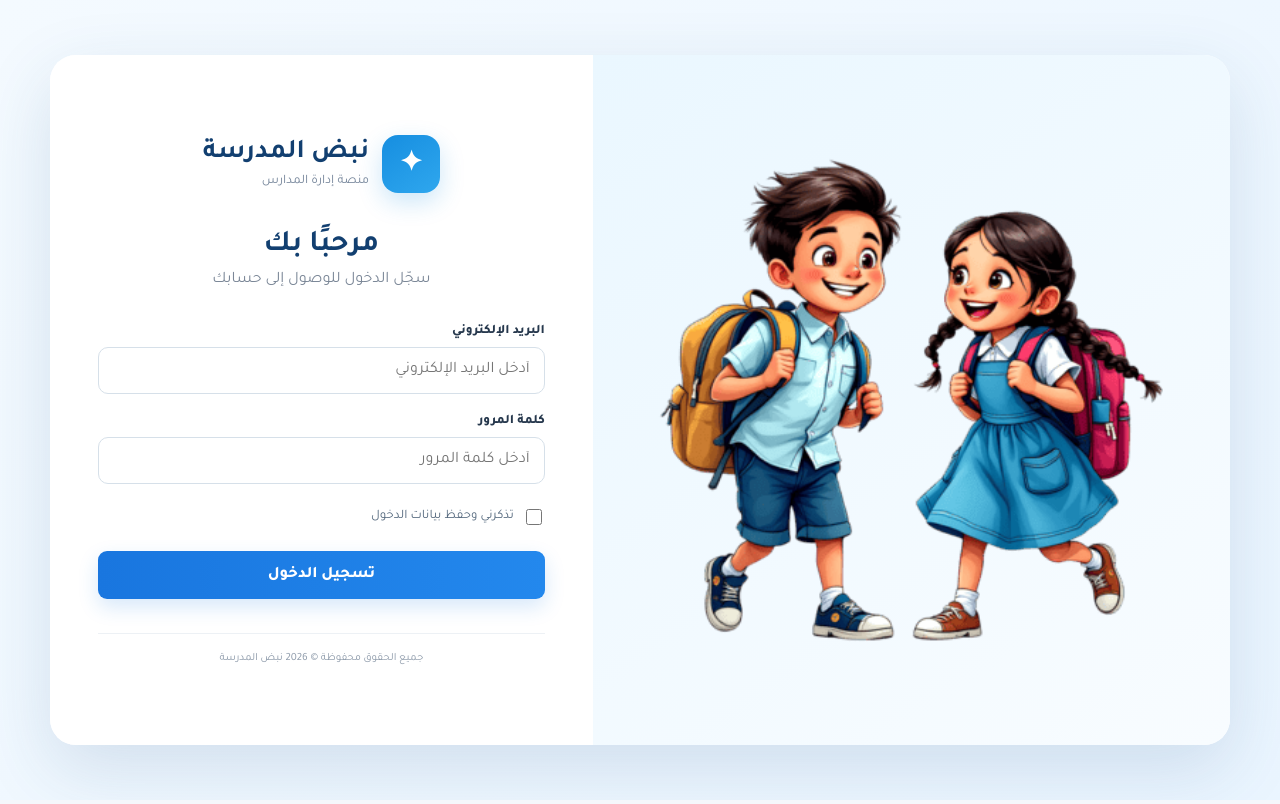
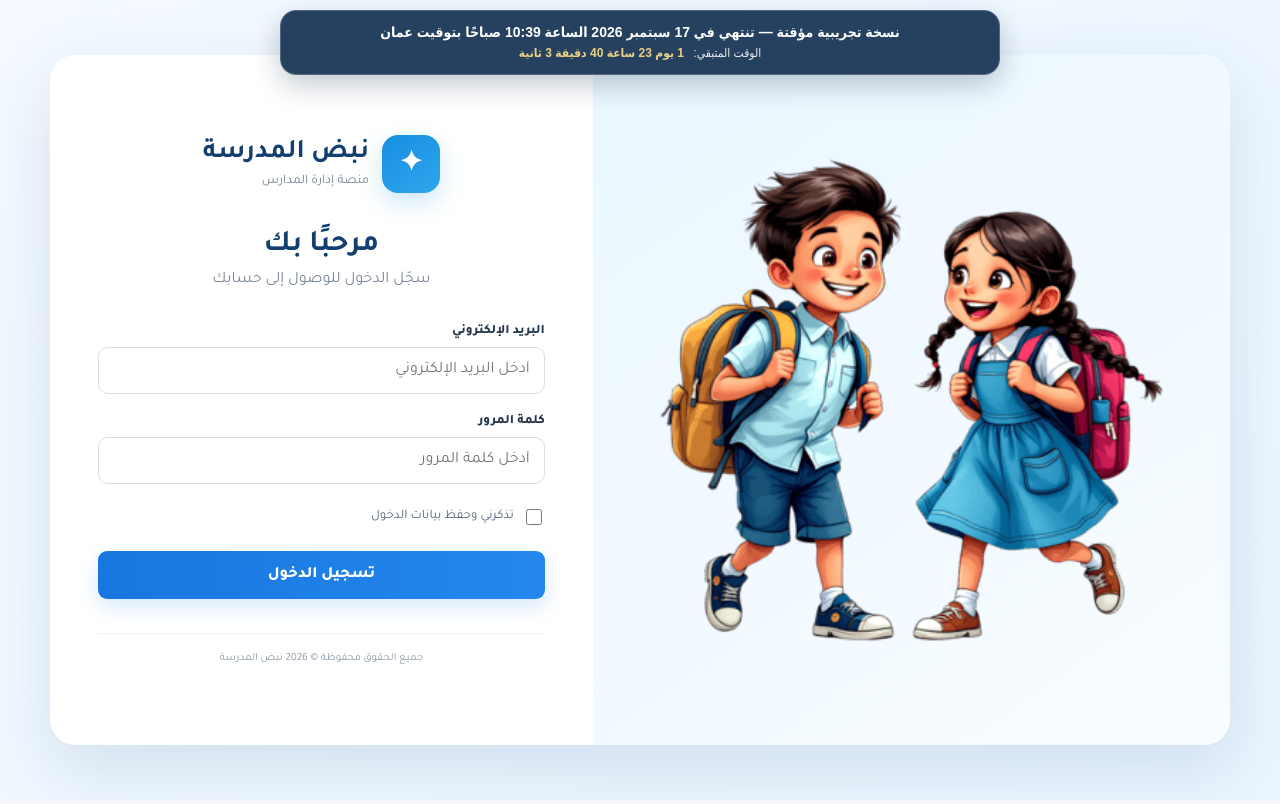
Before and after one commit to sultanooo22772288-droid/joud, a website: page demo.html in a window 1280 px wide. Drawn offline with nearby package versions, Linux system fonts and the light colour scheme.

Commit message:
Show demo expiry notice and countdown

```diff
--- a/demo.html
+++ b/demo.html
@@ -6,17 +6,40 @@
 <title>نسخة جود التجريبية</title>
 <style>
 html,body{margin:0;width:100%;height:100%;font-family:Arial,Tahoma,sans-serif;background:#f5f7fb}
-#demoFrame{border:0;width:100%;height:100%;display:none;background:#fff}
+body{overflow:hidden}
+#demoWrap{display:none;width:100%;height:100%;position:relative;background:#fff}
+#demoFrame{border:0;width:100%;height:100%;background:#fff}
+#demoBanner{
+  position:absolute;top:10px;left:50%;transform:translateX(-50%);z-index:20;
+  width:min(92vw,720px);box-sizing:border-box;
+  background:rgba(20,49,82,.92);color:#fff;border:1px solid rgba(255,255,255,.22);
+  border-radius:16px;padding:10px 14px;
+  box-shadow:0 10px 28px rgba(10,30,60,.24);
+  backdrop-filter:blur(12px);-webkit-backdrop-filter:blur(12px);
+  text-align:center;font-size:14px;line-height:1.65;font-weight:700
+}
+#demoBanner .small{font-size:12px;font-weight:500;opacity:.9}
+#countdown{display:inline-block;margin-right:6px;color:#ffe08a;font-weight:800}
 #expired{display:none;min-height:100%;align-items:center;justify-content:center;padding:24px;box-sizing:border-box;background:linear-gradient(180deg,#f8fbff,#eef3fa)}
 .card{width:min(92vw,520px);background:rgba(255,255,255,.94);border:1px solid #e4e9f1;border-radius:28px;padding:32px 24px;text-align:center;box-shadow:0 18px 55px rgba(31,52,86,.12)}
 .icon{width:76px;height:76px;margin:0 auto 18px;border-radius:22px;display:grid;place-items:center;background:linear-gradient(135deg,#2e8fe9,#65b7f6);color:#fff;font-size:36px}
 h1{margin:0 0 12px;color:#173e68;font-size:27px}
 p{margin:0;color:#6f7f91;line-height:1.9;font-size:16px}
 .badge{display:inline-block;margin-top:20px;padding:9px 14px;border-radius:999px;background:#fff2f2;color:#d84545;font-weight:700;font-size:14px}
+@media(max-width:600px){
+  #demoBanner{top:8px;width:94vw;font-size:12px;padding:8px 10px;border-radius:14px}
+  #demoBanner .small{font-size:11px}
+}
 </style>
 </head>
 <body>
-<iframe id="demoFrame" src="/" title="منصة جود - ديمو"></iframe>
+<div id="demoWrap">
+  <div id="demoBanner">
+    نسخة تجريبية مؤقتة — تنتهي في 17 سبتمبر 2026 الساعة 10:39 صباحًا بتوقيت عمان
+    <div class="small">الوقت المتبقي: <span id="countdown">--</span></div>
+  </div>
+  <iframe id="demoFrame" src="/" title="منصة جود - ديمو"></iframe>
+</div>
 <div id="expired">
   <div class="card">
     <div class="icon">✦</div>
@@ -28,20 +51,36 @@ p{margin:0;color:#6f7f91;line-height:1.9;font-size:16px}
 <script>
 (function(){
   const expiry=new Date('2026-09-17T06:39:00.000Z').getTime();
+  const wrap=document.getElementById('demoWrap');
   const frame=document.getElementById('demoFrame');
   const expired=document.getElementById('expired');
+  const countdown=document.getElementById('countdown');
+
+  function formatRemaining(ms){
+    if(ms<=0) return 'انتهت المدة';
+    const total=Math.floor(ms/1000);
+    const days=Math.floor(total/86400);
+    const hours=Math.floor((total%86400)/3600);
+    const mins=Math.floor((total%3600)/60);
+    const secs=total%60;
+    return (days?days+' يوم ':'')+hours+' ساعة '+mins+' دقيقة '+secs+' ثانية';
+  }
+
   function apply(){
-    if(Date.now()>=expiry){
-      frame.style.display='none';
+    const remaining=expiry-Date.now();
+    if(remaining<=0){
+      wrap.style.display='none';
       frame.src='about:blank';
       expired.style.display='flex';
     }else{
-      frame.style.display='block';
+      wrap.style.display='block';
       expired.style.display='none';
+      countdown.textContent=formatRemaining(remaining);
     }
   }
+
   apply();
-  setInterval(apply,30000);
+  setInterval(apply,1000);
 })();
 </script>
 </body>
```
